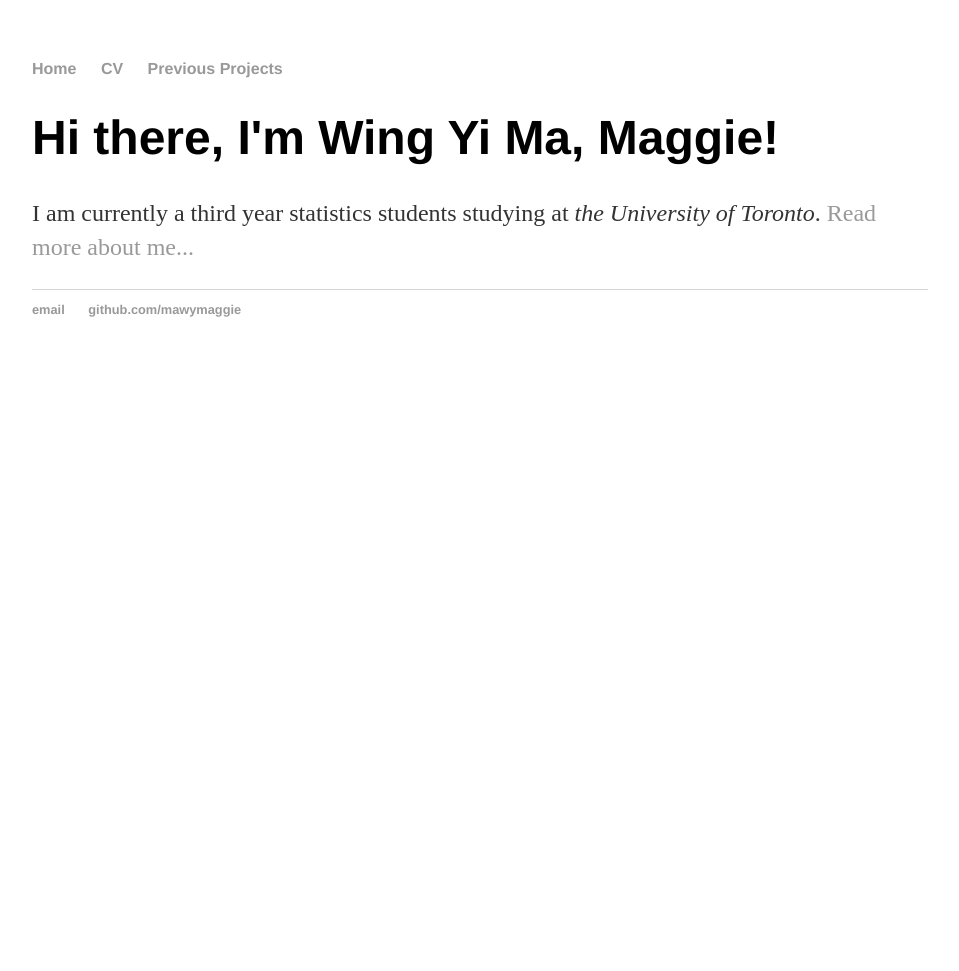
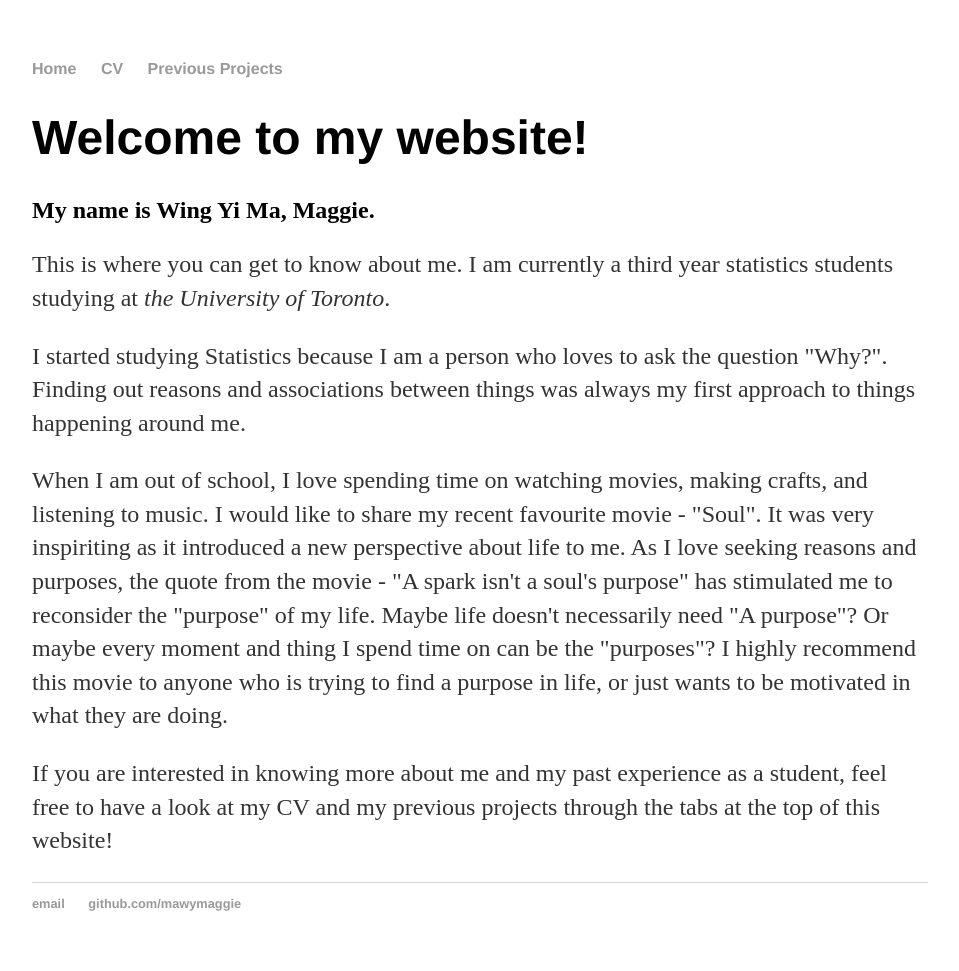
Before and after one commit to mawymaggie/mawymaggie.github.io, a Jekyll site: the page built from index.html, in a window 1280 px wide. Shown: the whole page, without its empty margins (160-1119 px from the left). Built offline with Jekyll 4.4.1, drawn with Linux system fonts in a browser that asks for light colours; before the commit the page ends 900 px from its top, so only the background shows below that.

Commit message:
Update index.html

```diff
--- a/index.html
+++ b/index.html
@@ -3,6 +3,16 @@ layout: default
 title: Wing Yi Ma's personal website
 ---
 <div class="blurb">
-	<h1>Hi there, I'm Wing Yi Ma, Maggie!</h1>
-	<p>I am currently a third year statistics students studying at <em>the University of Toronto</em>. <a href="/about">Read more about me...</a></p>
+	<h1>Welcome to my website!</h1>
+	<h2>My name is Wing Yi Ma, Maggie.</h2>
+	<p>This is where you can get to know about me. I am currently a third year statistics students studying at <em>the University of Toronto</em>. </p>
+	<p>I started studying Statistics because I am a person who loves to ask the question "Why?".
+		Finding out reasons and associations between things was always my first approach to things happening around me. </p>
+	<p>When I am out of school, I love spending time on watching movies, making crafts, and listening to music.
+		I would like to share my recent favourite movie - "Soul". It was very inspiriting as it introduced a new perspective about life to me.
+		As I love seeking reasons and purposes, the quote from the movie - "A spark isn't a soul's purpose" has stimulated me to reconsider the "purpose" of my life.
+		Maybe life doesn't necessarily need "A purpose"? Or maybe every moment and thing I spend time on can be the "purposes"?
+		I highly recommend this movie to anyone who is trying to find a purpose in life, or just wants to be motivated in what they are doing.</p>
+	<p>If you are interested in knowing more about me and my past experience as a student, feel free to have a look at my CV and my previous projects through the tabs at the top of this website!</p>
+
 </div><!-- /.blurb -->
```
